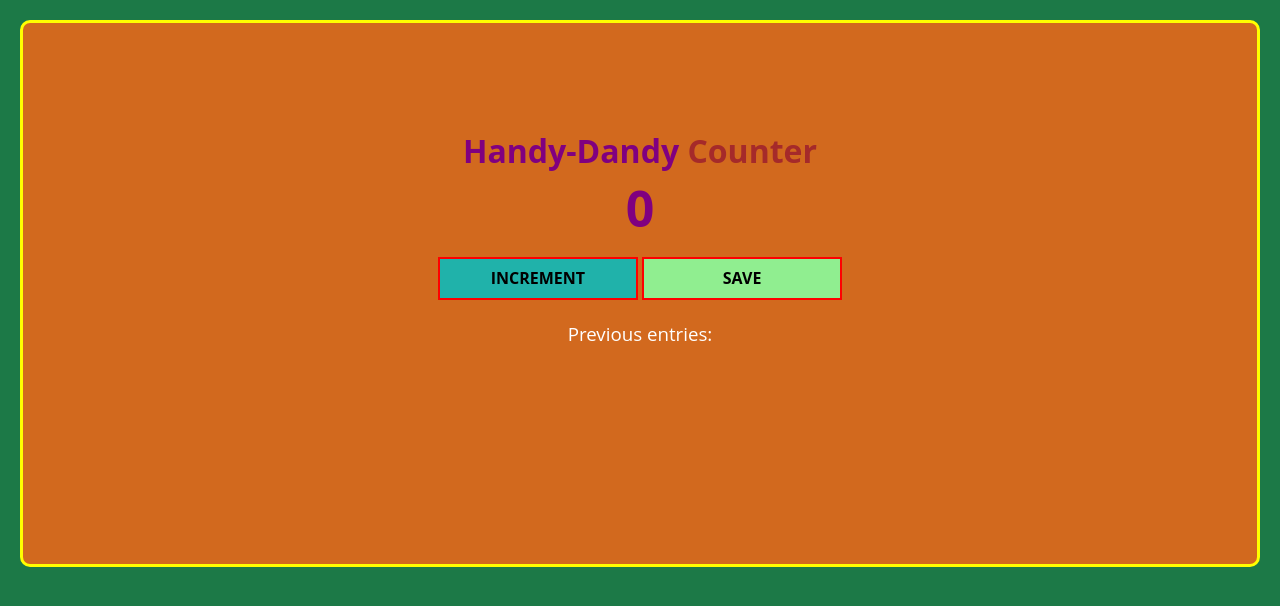
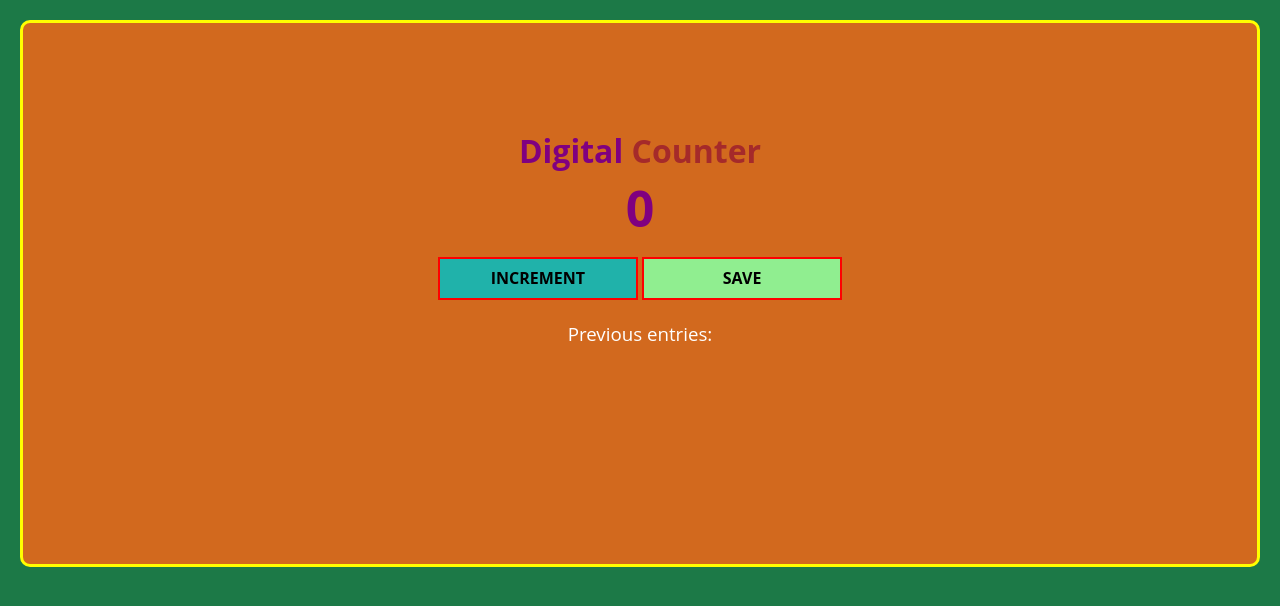
Before and after one commit to joemopar8/Counting_App_project, a plain HTML site: page index.html in a window 1280 px wide. Drawn offline with nearby package versions, Linux system fonts and the light colour scheme.

Commit message:
Update index.html
Update to h1 header.

```diff
--- a/index.html
+++ b/index.html
@@ -4,7 +4,7 @@
     </head>
     <body>
         <div class="container">
-            <h1>Handy-Dandy <span style="color:brown">Counter</span></h1>
+            <h1>Digital <span style="color:brown">Counter</span></h1>
             <h2 id="count-el">0</h2>
             <button id="increment-btn" onclick="increment()">INCREMENT</button>
             <button id="save-btn" onclick="save()">SAVE</button>
```
